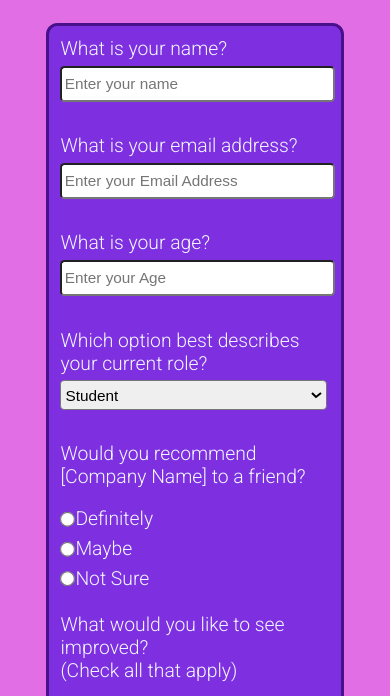
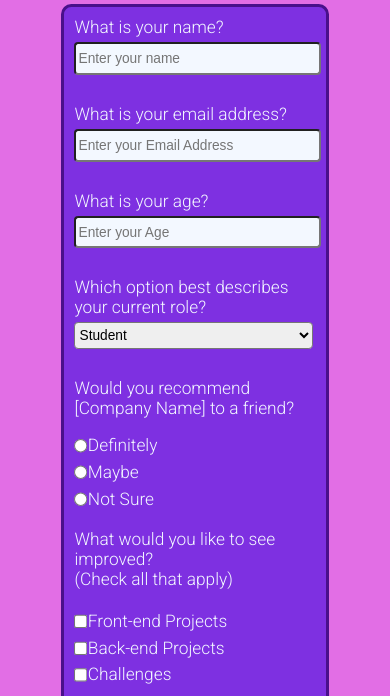
Before and after one commit to uk-2149/Form_zairza_task-2, a plain HTML site: page index.html in a window 390 px wide. Shown: the part 145-841 px from the top of the page. Drawn offline with Linux system fonts and the light colour scheme.

Commit message:
Update styles.css

```diff
--- a/styles.css
+++ b/styles.css
@@ -91,10 +91,12 @@ input, select, textarea {
     color: white;
     font-size: 1em;
     }
-
+input {
+    background-color: #F3F8FF;
+}
 @media  (max-width: 1200px) {
     body {
-        zoom: 115%;
+        zoom: 103%;
         font-size: 1.04em;
     }
 }
```
